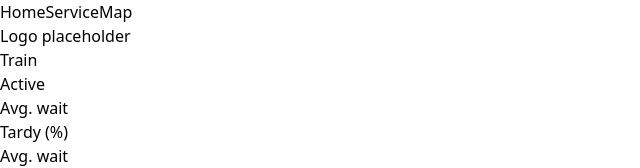
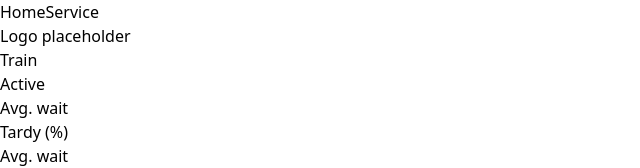
Before and after one commit to mr4tt/bartalysis, a React (Vite) app in the folder frontend/: page /service in a window 1280 px wide. Shown: the top 168 px of the page, without its empty margins (0-640 px from the left). Built offline with nearby package versions, Linux system fonts and the light colour scheme.

Commit message:
fix: remove /map route

```diff
--- a/frontend/src/components/Nav.tsx
+++ b/frontend/src/components/Nav.tsx
@@ -7,7 +7,6 @@ export default function Nav() {
         <div className=" row-span-1 bg-slate-400 w-screen flex items-center justify-between px-8 py-4">
             <Link to="/" className="hover:underline">Home</Link>
             <Link to="/service" className="hover:underline">Service</Link>
-            <Link to="/map" className="hover:underline">Map</Link>
             <div>Logo placeholder</div>
         </div>
     )
```
